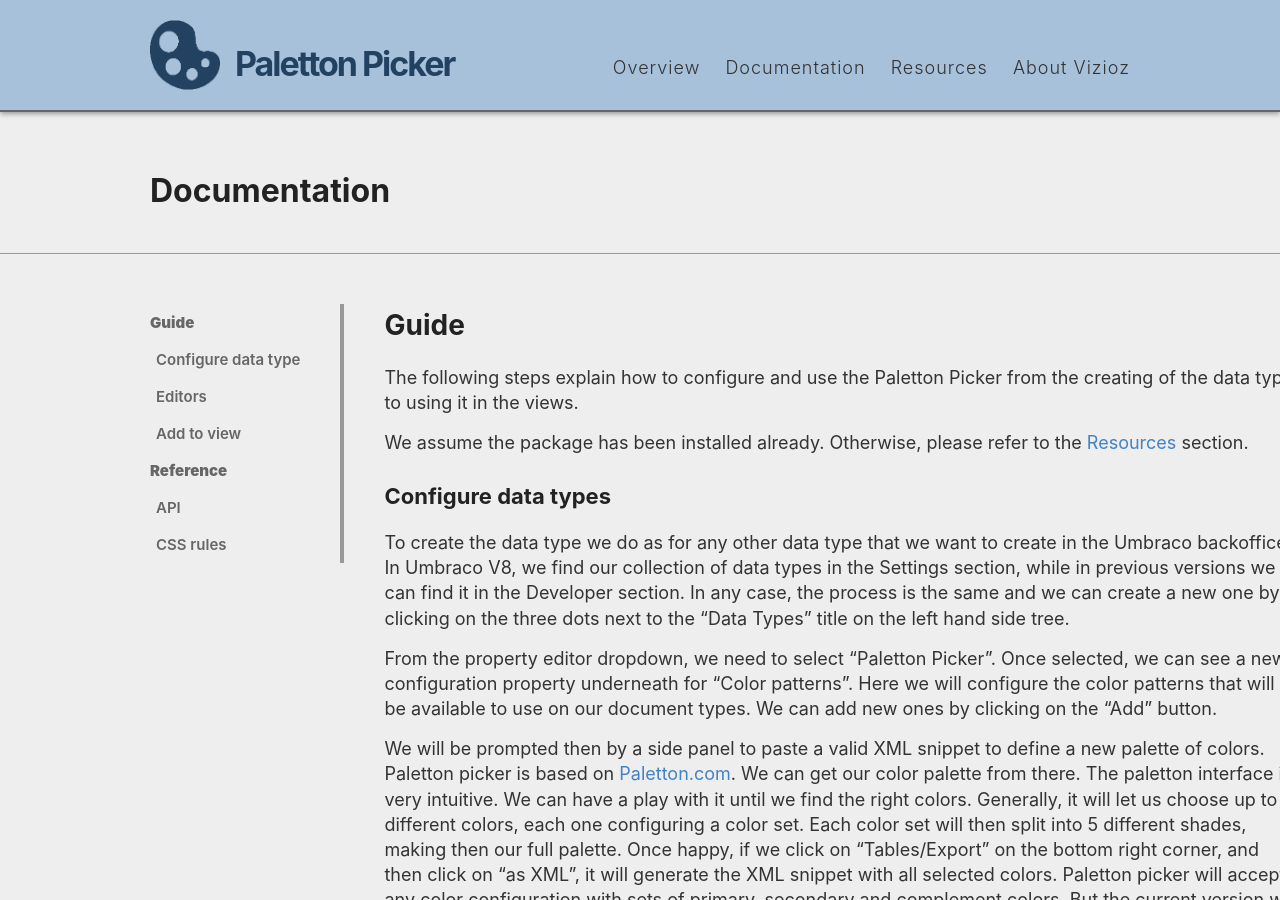
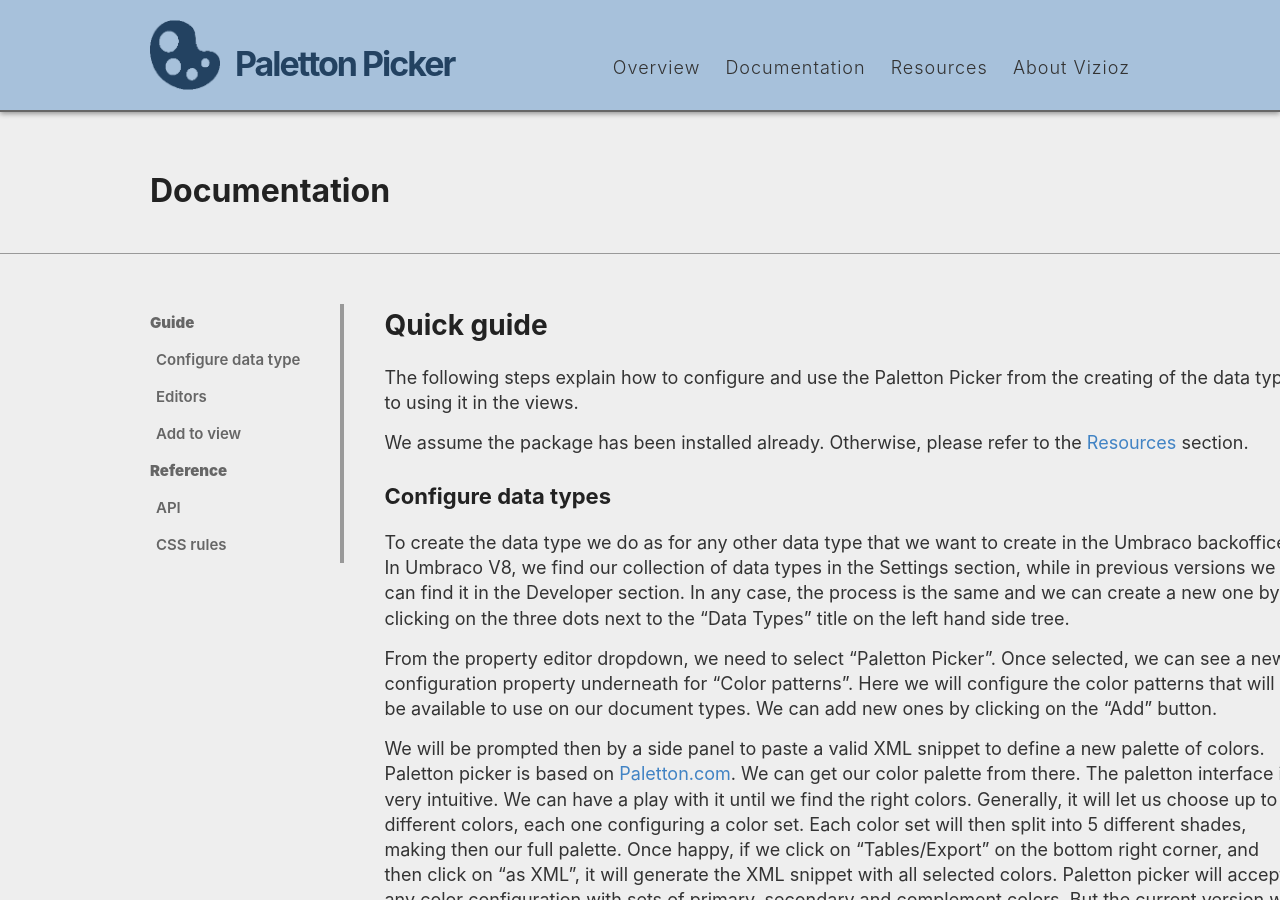
Before and after one commit to Vizioz/Paletton-Picker, a Jekyll site: the page built from docs/documentation.md, in a window 1280 px wide and 900 px high. Built offline with Jekyll 4.4.1, drawn with Linux system fonts in a browser that asks for light colours.

Commit message:
Update documentation.md

```diff
--- a/docs/documentation.md
+++ b/docs/documentation.md
@@ -3,7 +3,7 @@
 title: Documentation
 ---
 
-## Guide {#guide}
+## Quick guide {#guide}
 
 The following steps explain how to configure and use the Paletton Picker from the creating of the data type to using it in the views.
 
```
